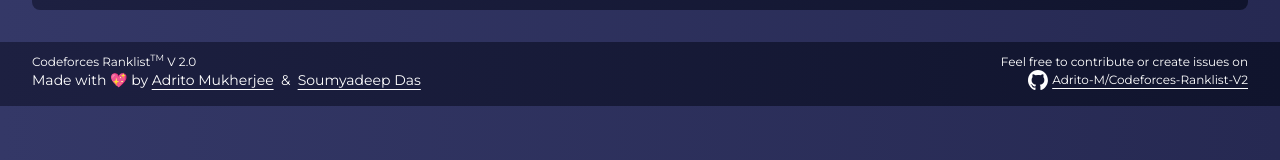
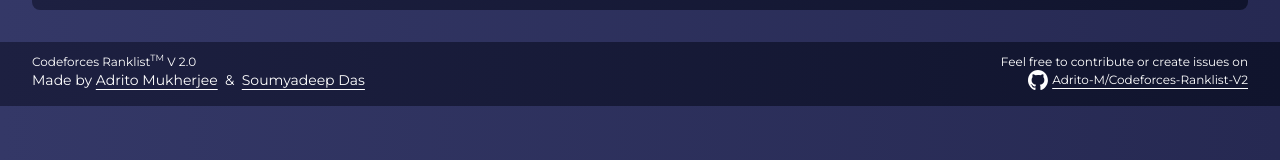
Before and after one commit to Adrito-M/Codeforces-Ranklist-V2, a Next.js app: page / in a window 1280 px wide. Shown: the part 427-587 px from the top of the page. Built offline with nearby package versions, Linux system fonts and the light colour scheme; no server answers; the database is empty.

Commit message:
Update Footer.tsx

```diff
--- a/components/Footer.tsx
+++ b/components/Footer.tsx
@@ -9,7 +9,7 @@
           Codeforces Ranklist<sup>TM</sup> V 2.0
         </div>
         <div className='text-xs md:text-sm w-full block md:flex'>
-          <div className='m-auto w-fit md:w-full'>Made with 💖 by&nbsp;</div>
+          <div className='m-auto w-fit md:w-full'>Made by&nbsp;</div>
           <div className='m-auto w-fit md:w-full whitespace-nowrap'>
             <a
               href='https://www.github.com/Adrito-M'
```
